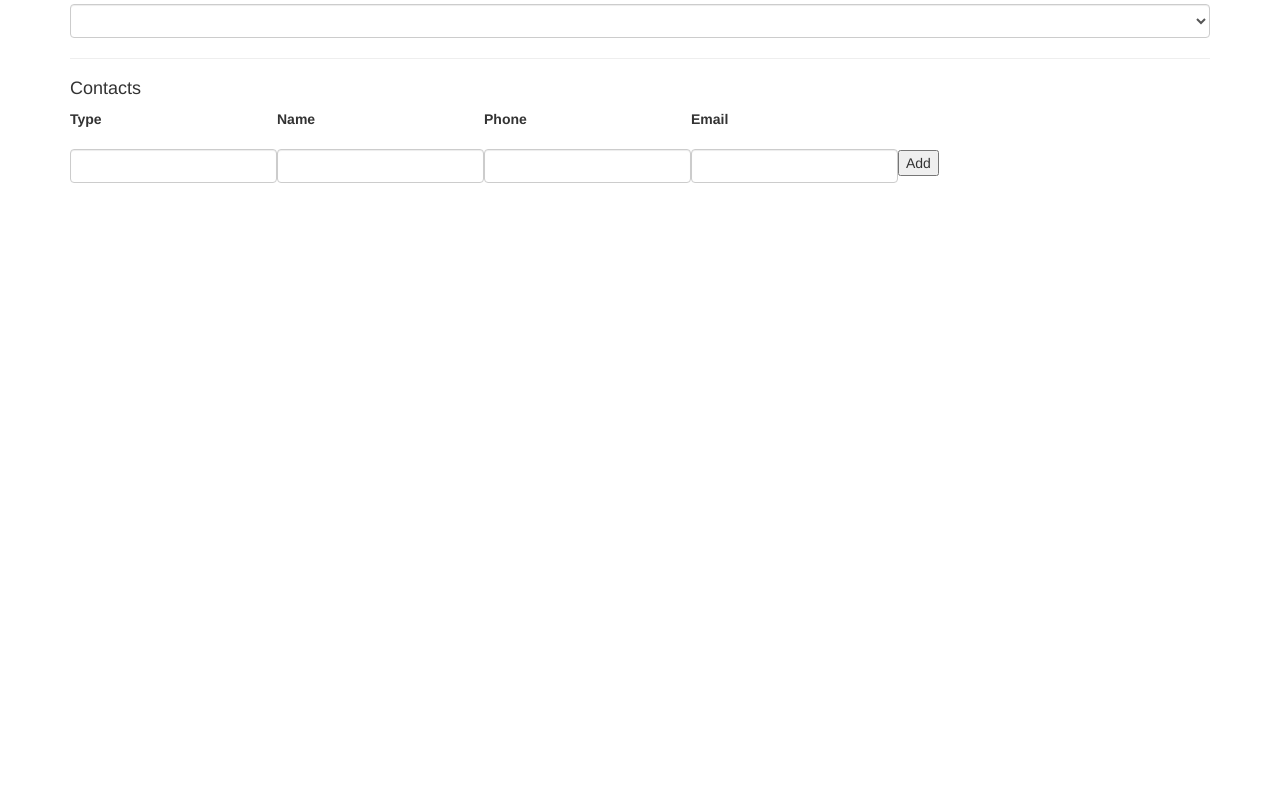
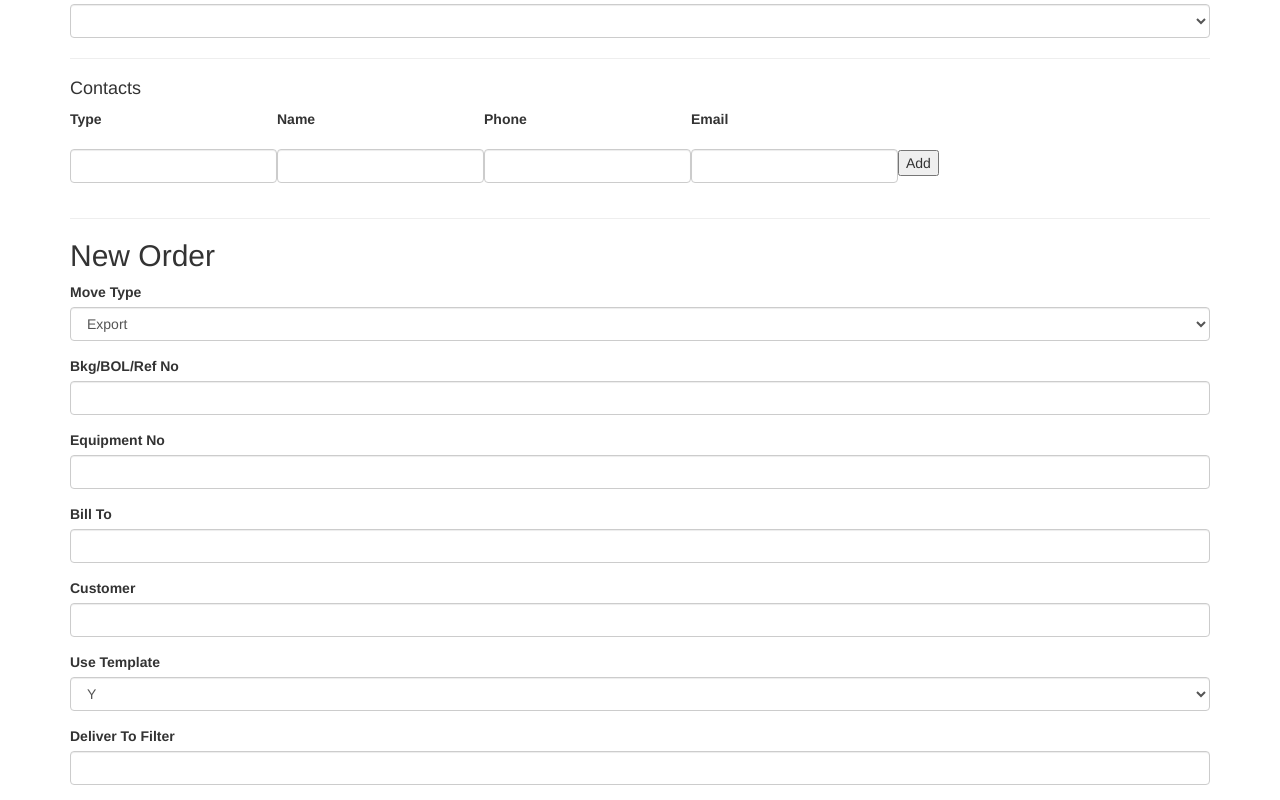
Before and after one commit to jlyman/gwi-order-example, a React (Create React App) app: page / in a window 1280 px wide. Shown: the part 446-1246 px from the top of the page. Before the commit the page ends 800 px from the top, so only its background shows below. Built offline with nearby package versions, Linux system fonts and the light colour scheme.

Commit message:
Enhance dropdowns to take separate values and texts. Add new order page. Create a Yes/No prebuilt dropdown.

```diff
--- a/src/App.jsx
+++ b/src/App.jsx
@@ -2,6 +2,7 @@ import React, { Component } from 'react';
 import './App.css';
 import NavBar from './components/common/NavBar.jsx';
 import CustomerProfile from './components/pages/CustomerProfile';
+import NewOrder from './components/pages/NewOrder';
 
 class App extends Component {
   render() {
@@ -12,6 +13,11 @@ class App extends Component {
         <div className="container main-container" role="main">
           <h2>New Customer</h2>
           <CustomerProfile />
+
+          <hr />
+
+          <h2>New Order</h2>
+          <NewOrder />
         </div>
       </div>
     );
--- a/src/components/common/FormDropdown.jsx
+++ b/src/components/common/FormDropdown.jsx
@@ -7,7 +7,9 @@ class FormDropdown extends Component {
 			<div className="form-group">
         <label htmlFor={this.props.fieldName}>{this.props.labelText}</label>
         <select id={this.props.fieldName} className="form-control">
-        	{this.props.choices.map(choice => (<option value={choice} key={choice}>{choice}</option>))}
+        	{this.props.choices.map(choice => (
+            <option value={choice.value} key={choice.value}>{choice.text}</option>)
+          )}
         </select>
       </div>
 		);
@@ -20,7 +22,10 @@ FormDropdown.defaultProps = {
 
 FormDropdown.propTypes = {
   fieldName: PropTypes.string.isRequired,
-  choices: PropTypes.arrayOf(PropTypes.string).isRequired,
+  choices: PropTypes.arrayOf(PropTypes.shape({
+    value: PropTypes.string.isRequired,
+    text: PropTypes.string.isRequired,
+  })).isRequired,
   labelText: PropTypes.string,
 };
 
--- /dev/null
+++ b/src/components/common/FormYesNoDropdown.jsx
@@ -0,0 +1,28 @@
+import React, { Component } from 'react';
+import PropTypes from 'prop-types';
+import FormDropdown from './FormDropdown';
+
+class FormYesNoDropdown extends Component {
+	render() {
+		return (
+			<FormDropdown
+        {...this.props}
+        choices={[
+          { value: 'Y', text: 'Y' },
+          { value: 'N', text: 'N' },
+        ]}
+      />
+		);
+	}
+}
+
+FormYesNoDropdown.defaultProps = {
+  labelText: '',
+};
+
+FormYesNoDropdown.propTypes = {
+  fieldName: PropTypes.string.isRequired,
+  labelText: PropTypes.string,
+};
+
+export default FormYesNoDropdown;
--- a/src/components/pages/CustomerProfile.jsx
+++ b/src/components/pages/CustomerProfile.jsx
@@ -18,10 +18,10 @@ class CustomerProfile extends Component {
           fieldName="preferredCommunication"
           labelText="Preferred Communication"
           choices={[
-            '',
-            PreferredCommunicationMode.phone,
-            PreferredCommunicationMode.email,
-            PreferredCommunicationMode.fax,
+            { value: '', text: '' },
+            { value: PreferredCommunicationMode.phone, text: 'Phone' },
+            { value: PreferredCommunicationMode.email, text: 'Email' },
+            { value: PreferredCommunicationMode.fax, text: 'Fax' },
           ]}
         />
 
--- /dev/null
+++ b/src/components/pages/NewOrder.jsx
@@ -0,0 +1,35 @@
+import React, { Component } from 'react';
+import FormField from '../common/FormField';
+import FormDropdown from '../common/FormDropdown';
+import FormYesNoDropdown from '../common/FormYesNoDropdown';
+import { MoveType } from '../../constants';
+
+class NewOrder extends Component {
+  render() {
+    return (
+      <div>
+        <FormDropdown
+          fieldName="moveType"
+          labelText="Move Type"
+          choices={[
+            { value: MoveType.export, text: 'Export' },
+            { value: MoveType.import, text: 'Import' },
+            { value: MoveType.domestic, text: 'Domestic' },
+            { value: MoveType.inbound, text: 'Inbound' },
+            { value: MoveType.outbound, text: 'Outbound' },
+            { value: MoveType.railToPort, text: 'Rail to Port' },
+            { value: MoveType.repo, text: 'Repo' },
+          ]}
+        />
+        <FormField fieldName="refNo" labelText="Bkg/BOL/Ref No" />
+        <FormField fieldName="equipmentNo" labelText="Equipment No" />
+        <FormField fieldName="billTo" labelText="Bill To" />
+        <FormField fieldName="customer" labelText="Customer" />
+        <FormYesNoDropdown fieldName="useTemplate" labelText="Use Template" />
+        <FormField fieldName="deliverToFilter" labelText="Deliver To Filter" />
+      </div>
+    );
+  }
+}
+
+export default NewOrder;
```
